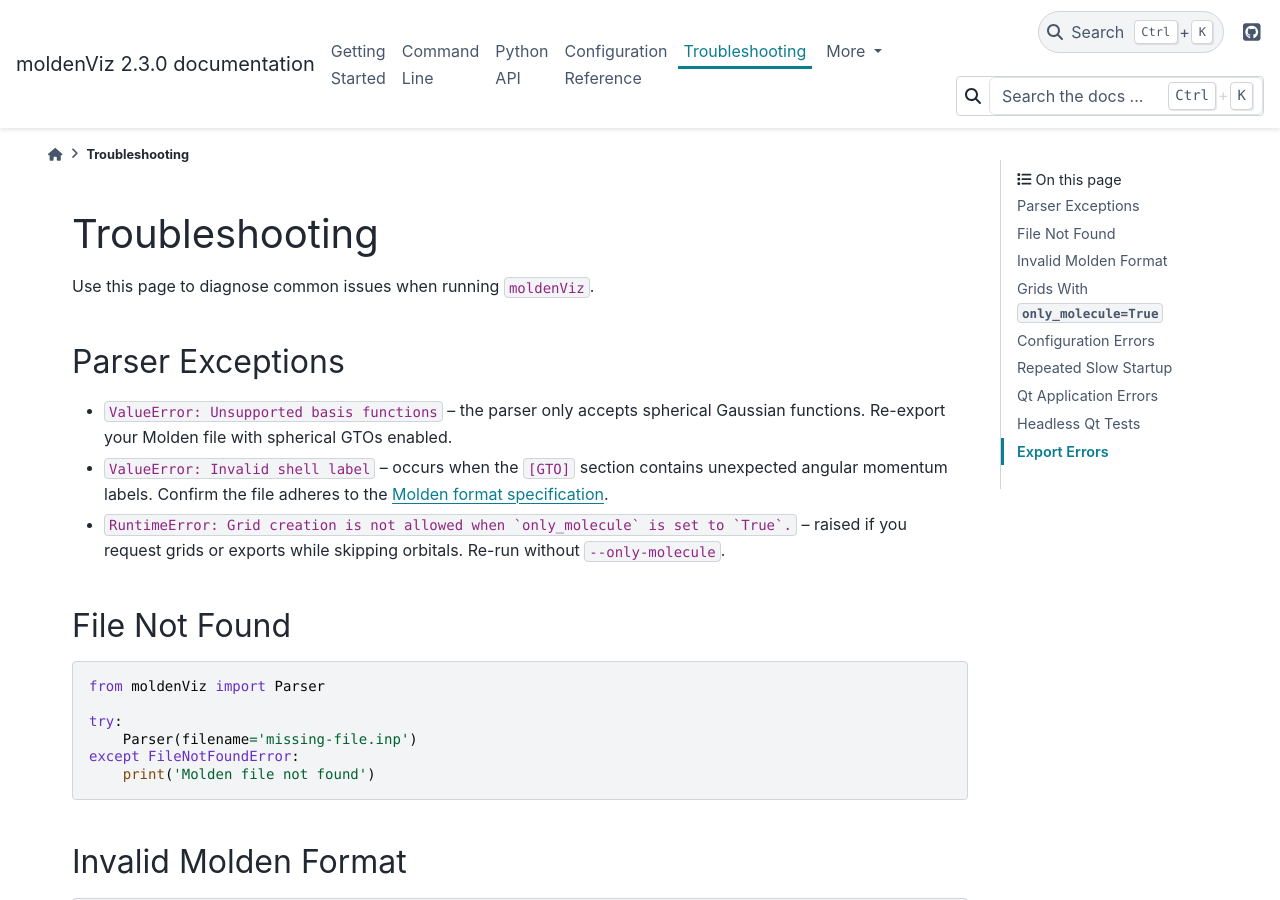
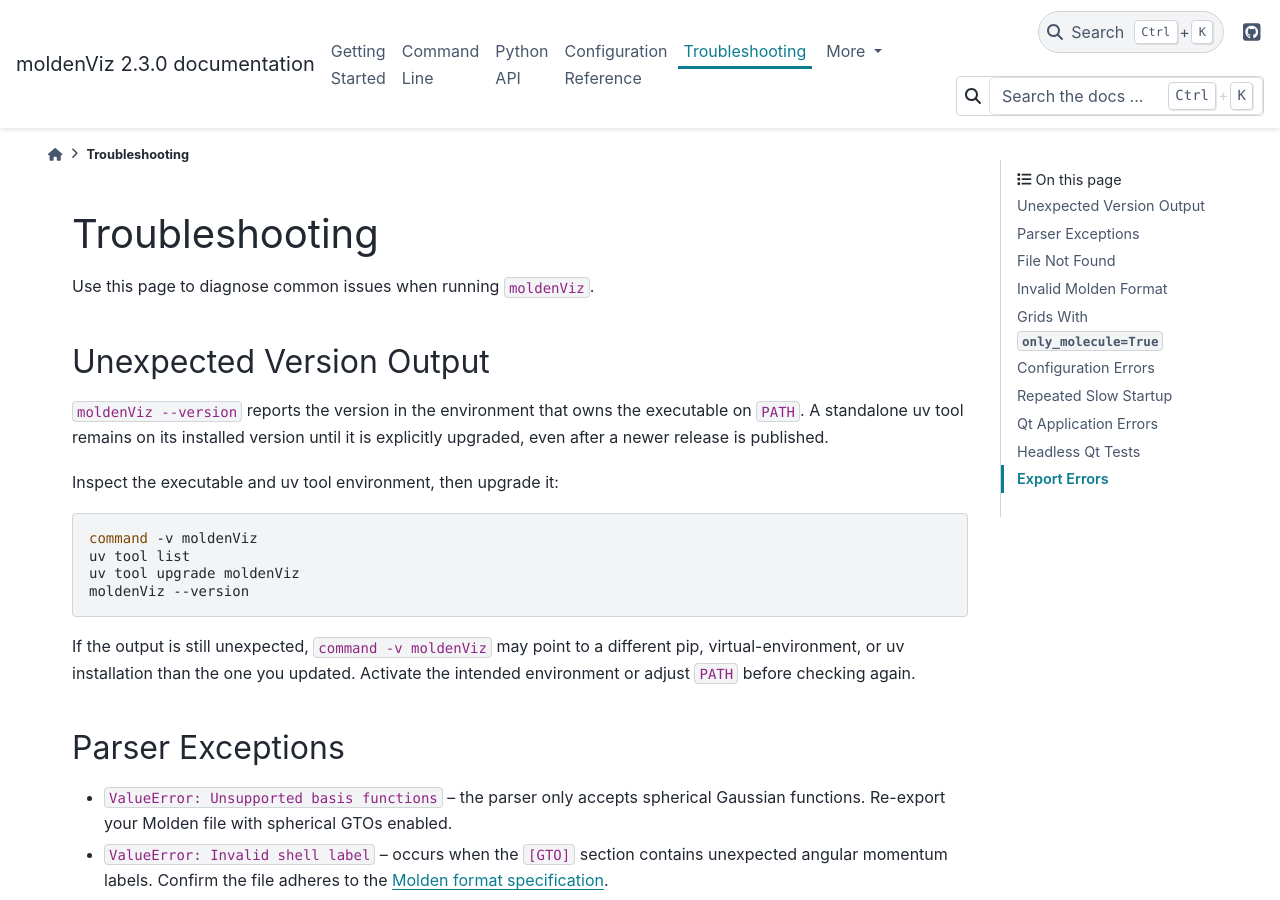
Before and after one commit to Faria22/moldenViz, a Sphinx documentation site: the page built from docs/source/troubleshooting.rst, in a window 1280 px wide and 900 px high. Built offline with Sphinx 7.4.7 and the PyData theme 0.15.4, drawn with Linux system fonts in a browser that asks for light colours.

Commit message:
Document uv tool version upgrades

```diff
--- a/docs/source/troubleshooting.rst
+++ b/docs/source/troubleshooting.rst
@@ -2,6 +2,27 @@ Troubleshooting
 ===============
 
 Use this page to diagnose common issues when running ``moldenViz``.
+
+Unexpected Version Output
+-------------------------
+
+``moldenViz --version`` reports the version in the environment that owns the
+executable on ``PATH``. A standalone uv tool remains on its installed version
+until it is explicitly upgraded, even after a newer release is published.
+
+Inspect the executable and uv tool environment, then upgrade it:
+
+.. code-block:: bash
+
+   command -v moldenViz
+   uv tool list
+   uv tool upgrade moldenViz
+   moldenViz --version
+
+If the output is still unexpected, ``command -v moldenViz`` may point to a
+different pip, virtual-environment, or uv installation than the one you
+updated. Activate the intended environment or adjust ``PATH`` before checking
+again.
 
 Parser Exceptions
 -----------------
```
Also changed, not shown: README.md (+11 -0 lines), docs/source/getting-started.rst (+11 -0 lines).
